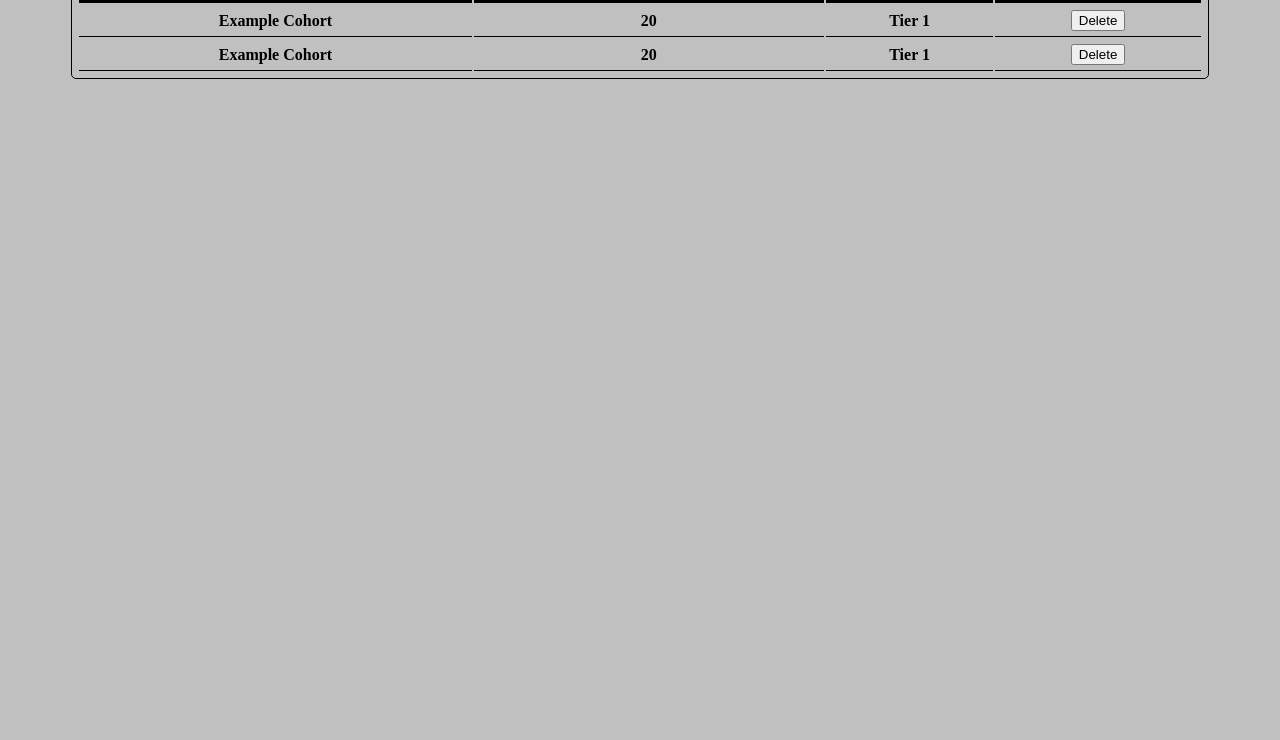
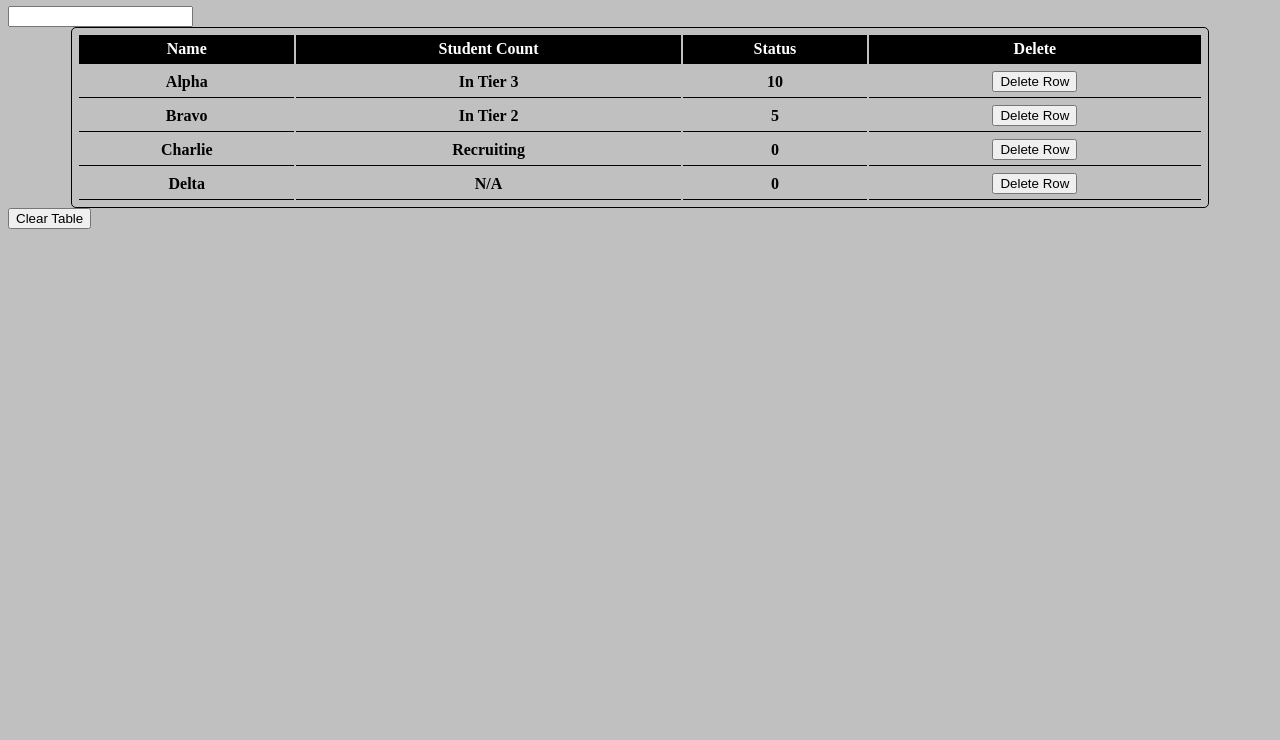
Before and after one commit to hunterEdward98/Cohort-manager, a plain HTML site: page index.html in a window 1280 px wide. Shown: the part 60-800 px from the top of the page. Drawn offline with Linux system fonts and the light colour scheme.

Commit message:
finished project, fixed the bugs

```diff
--- a/client.js
+++ b/client.js
@@ -0,0 +1,59 @@
+let cohorts = [
+{
+    name: `Alpha`,
+    status: `In Tier 3`,
+    count:10
+},
+{
+    name: `Bravo`,
+    status: `In Tier 2`,
+    count:5
+},
+{
+    name: `Charlie`,
+    status: `Recruiting`,
+    count:0
+},
+{
+    name: `Delta`,
+    status: `N/A`,
+    count:0
+}
+];
+debugger;
+
+function clearTable(){
+    console.log("empty table body");
+
+    $('table tbody').empty();
+
+    console.log("emptied table body");
+}
+
+function setUp(){
+    clearTable();
+    debugger;
+    let body = $('table tbody');
+    for(let cohort of cohorts){
+        let tr = $(`<tr></tr>`);//What's messed up
+        tr.append(`<th>${cohort.name}</th>`);
+        tr.append(`<th>${cohort.status}</th>`);
+        tr.append(`<th>${cohort.count}</th>`);
+        tr.append(`<th><button class = "deleteButton">Delete Row</button></th>`);
+        $(body).append(tr);
+    }
+    // delete button
+    $('.deleteButton').on('click', function(event){
+        const el = event.target;
+        $(el).closest('tr').remove();
+        console.log($(el).parent());
+        console.log($(el).parent().parent());
+        // $(el).parent().parent().remove();
+    });
+
+    //clear table button
+    $(`.content`).append(`<button id = 'clearTable'>Clear Table</button>`);
+    $(`#clearTable`).on('click', clearTable);
+
+}
+$(document).ready(setUp);
--- a/index.html
+++ b/index.html
@@ -9,8 +9,9 @@
 
 </head>
 <body>
-    <header>jQuery Cohort Manager</header>
+    <header><h1>jQuery Cohort Manager</h1></header>
     <div class = "content">
+        <input type = "name">
         <table>
             <thead>
                 <tr>
```
